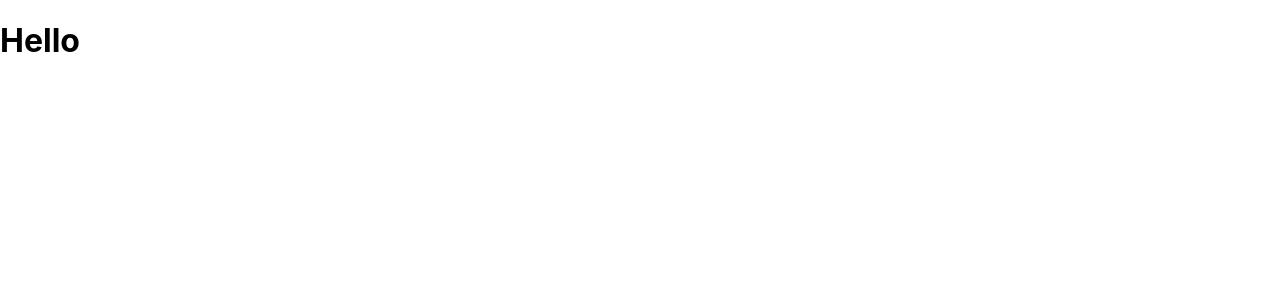
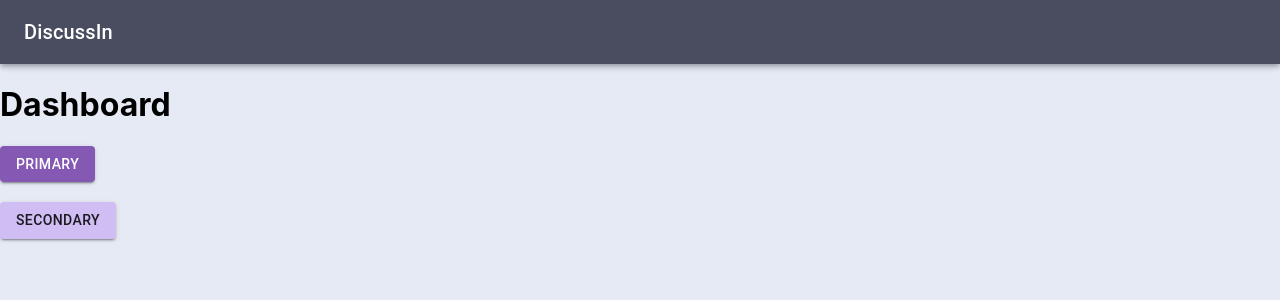
Before and after one commit to VirajJadhav/DiscussIn, a React (Create React App) app in the folder frontend/: page / in a window 1280 px wide. Shown: the top 300 px of the page. Built offline with nearby package versions, Linux system fonts and the light colour scheme.

Commit message:
chore: defined theme and basic navbar, setup routing

```diff
--- a/frontend/package.json
+++ b/frontend/package.json
@@ -12,6 +12,7 @@
     "react": "^17.0.1",
     "react-dom": "^17.0.1",
     "react-scripts": "4.0.3",
+    "socket.io-client": "^4.0.0",
     "web-vitals": "^1.1.1"
   },
   "scripts": {
--- a/frontend/src/App.js
+++ b/frontend/src/App.js
@@ -1,8 +1,21 @@
+import { DashBoard } from "./pages";
+import { NavBar } from "./components";
+import { BrowserRouter, Route } from "react-router-dom";
+import { ThemeProvider } from "@material-ui/core";
+import theme from "./theme";
+
 function App() {
   return (
-    <div>
-      <h1>Hello</h1>
-    </div>
+    <ThemeProvider theme={theme}>
+      <NavBar />
+      <BrowserRouter>
+        <Route
+          exact
+          path="/"
+          render={props => <DashBoard theme={theme.palette} {...props} />}
+        />
+      </BrowserRouter>
+    </ThemeProvider>
   );
 }
 
--- /dev/null
+++ b/frontend/src/components/NavBar/index.jsx
@@ -0,0 +1,80 @@
+import React from "react";
+import PropTypes from "prop-types";
+import AppBar from "@material-ui/core/AppBar";
+import Toolbar from "@material-ui/core/Toolbar";
+import Typography from "@material-ui/core/Typography";
+import { makeStyles } from "@material-ui/core/styles";
+import useScrollTrigger from "@material-ui/core/useScrollTrigger";
+import Fab from "@material-ui/core/Fab";
+import KeyboardArrowUpIcon from "@material-ui/icons/KeyboardArrowUp";
+import Zoom from "@material-ui/core/Zoom";
+
+const useStyles = makeStyles(theme => ({
+  root: {
+    position: "fixed",
+    bottom: theme.spacing(2),
+    right: theme.spacing(2),
+  },
+  appbar: {
+    backgroundColor: theme.palette.greyBlueShade.main,
+  },
+}));
+
+function ScrollTop(props) {
+  const { children, window } = props;
+  const classes = useStyles();
+  // Note that you normally won't need to set the window ref as useScrollTrigger
+  // will default to window.
+  // This is only being set here because the demo is in an iframe.
+  const trigger = useScrollTrigger({
+    target: window ? window() : undefined,
+    disableHysteresis: true,
+    threshold: 100,
+  });
+
+  const handleClick = event => {
+    const anchor = (event.target.ownerDocument || document).querySelector(
+      "#back-to-top-anchor"
+    );
+
+    if (anchor) {
+      anchor.scrollIntoView({ behavior: "smooth", block: "center" });
+    }
+  };
+
+  return (
+    <Zoom in={trigger}>
+      <div onClick={handleClick} role="presentation" className={classes.root}>
+        {children}
+      </div>
+    </Zoom>
+  );
+}
+
+ScrollTop.propTypes = {
+  children: PropTypes.element.isRequired,
+  /**
+   * Injected by the documentation to work in an iframe.
+   * You won't need it on your project.
+   */
+  window: PropTypes.func,
+};
+
+export default function NavBar(props) {
+  const classes = useStyles();
+  return (
+    <div>
+      <AppBar className={classes.appbar}>
+        <Toolbar>
+          <Typography variant="h6">DiscussIn</Typography>
+        </Toolbar>
+      </AppBar>
+      <Toolbar id="back-to-top-anchor" />
+      <ScrollTop {...props}>
+        <Fab color="secondary" size="small" aria-label="scroll back to top">
+          <KeyboardArrowUpIcon />
+        </Fab>
+      </ScrollTop>
+    </div>
+  );
+}
--- /dev/null
+++ b/frontend/src/components/index.js
@@ -0,0 +1 @@
+export { default as NavBar } from "./NavBar";
--- a/frontend/src/index.css
+++ b/frontend/src/index.css
@@ -1,13 +1,14 @@
 body {
   margin: 0;
-  font-family: -apple-system, BlinkMacSystemFont, 'Segoe UI', 'Roboto', 'Oxygen',
-    'Ubuntu', 'Cantarell', 'Fira Sans', 'Droid Sans', 'Helvetica Neue',
+  font-family: -apple-system, BlinkMacSystemFont, "Segoe UI", "Roboto", "Oxygen",
+    "Ubuntu", "Cantarell", "Fira Sans", "Droid Sans", "Helvetica Neue",
     sans-serif;
   -webkit-font-smoothing: antialiased;
   -moz-osx-font-smoothing: grayscale;
+  background-color: #e5eaf5;
 }
 
 code {
-  font-family: source-code-pro, Menlo, Monaco, Consolas, 'Courier New',
+  font-family: source-code-pro, Menlo, Monaco, Consolas, "Courier New",
     monospace;
 }
--- /dev/null
+++ b/frontend/src/pages/DashBoard/index.jsx
@@ -0,0 +1,26 @@
+import React, { Component } from "react";
+import { Button } from "@material-ui/core";
+
+class DashBoard extends Component {
+  constructor(props) {
+    super(props);
+    this.state = {};
+  }
+  render() {
+    return (
+      <div>
+        <h1>Dashboard</h1>
+        <Button color="primary" variant="contained">
+          PRIMARY
+        </Button>
+        <br />
+        <br />
+        <Button color="secondary" variant="contained">
+          SECONDARY
+        </Button>
+      </div>
+    );
+  }
+}
+
+export default DashBoard;
--- /dev/null
+++ b/frontend/src/pages/index.js
@@ -0,0 +1 @@
+export { default as DashBoard } from "./DashBoard";
--- /dev/null
+++ b/frontend/src/theme.js
@@ -0,0 +1,48 @@
+import { createMuiTheme } from "@material-ui/core";
+
+/*
+  Ice Cold: #a0d2eb
+
+  Freeze Purple: #e5eaf5 // body background color
+
+  Medium Purple: #d0bdf4 // secondary
+
+  Purple Pain: #8458B3 // primary
+
+  Heavy Purple: #a28089
+
+  #494D5F
+*/
+
+const theme = createMuiTheme({
+  palette: {
+    primary: {
+      main: "#8458B3",
+    },
+    secondary: {
+      main: "#d0bdf4",
+    },
+    iceCold: {
+      main: "#a0d2eb",
+    },
+    freezePurple: {
+      main: "#e5eaf5",
+    },
+    heavyPurple: {
+      main: "#a28089",
+    },
+    greyBlueShade: {
+      main: "#494D5F",
+    },
+    darkSlateBlue: {
+      main: "#483D8B",
+    },
+  },
+  props: {
+    MuiPaper: {
+      elevation: 0,
+    },
+  },
+});
+
+export default theme;
--- a/package.json
+++ b/package.json
@@ -21,6 +21,7 @@
   },
   "homepage": "https://github.com/VirajJadhav/DiscussIn#readme",
   "dependencies": {
-    "concurrently": "^6.0.0"
+    "concurrently": "^6.0.0",
+    "react-router-dom": "^5.2.0"
   }
 }
```
Also changed, not shown: 2 other files (tests, documents, lock files or other folders).
